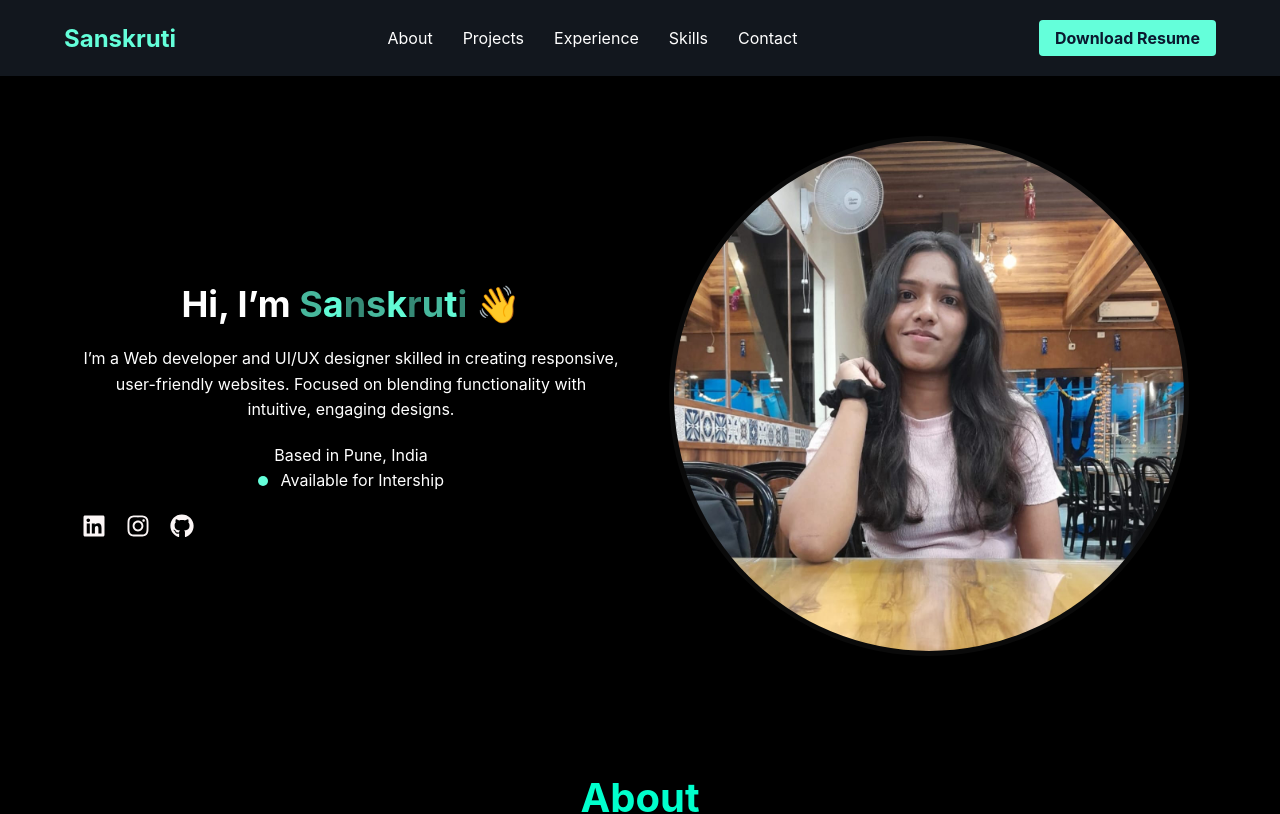
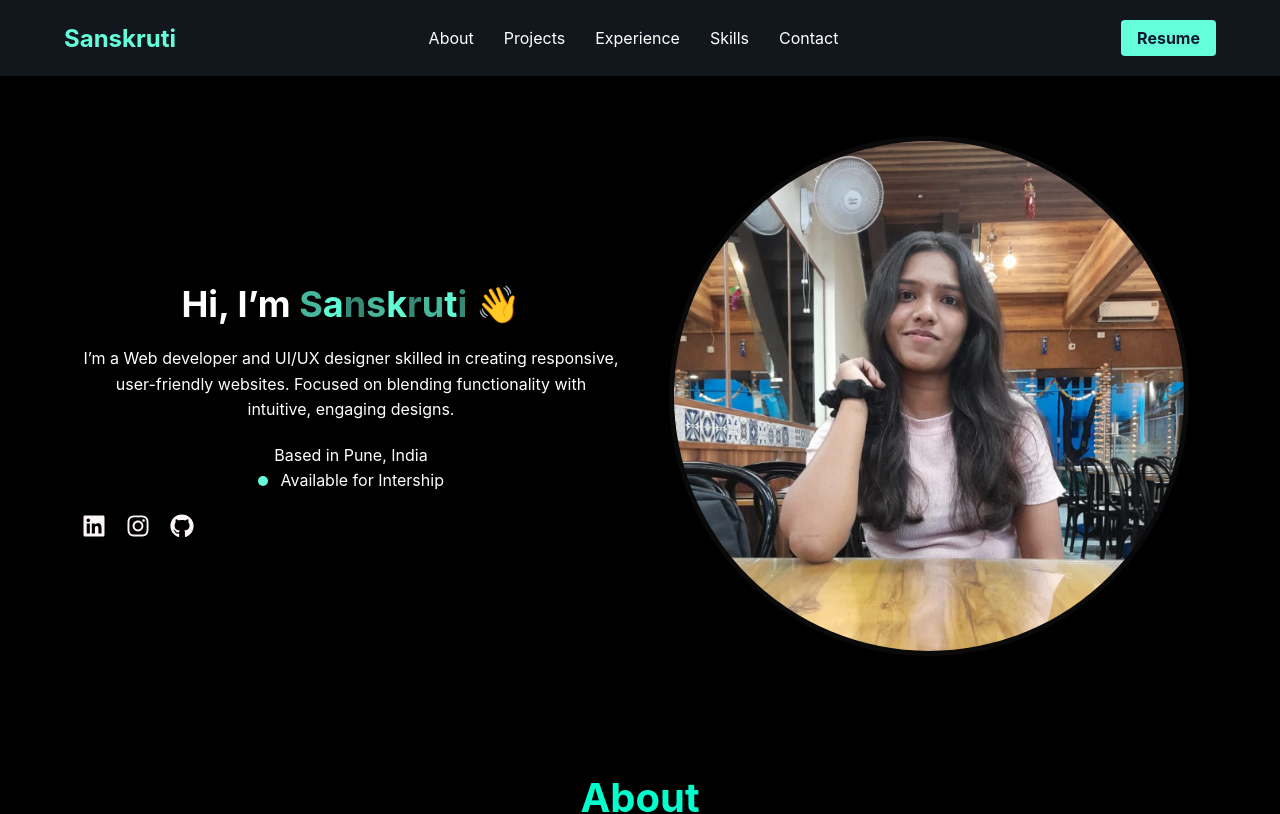
Before and after one commit to sanskrutiahire23/portfolio, a React (Create React App) app: page / in a window 1280 px wide. Shown: the top 814 px of the page. Built offline with nearby package versions, Linux system fonts and the light colour scheme.

Commit message:
Update Header.jsx

```diff
--- a/src/Components/Header.jsx
+++ b/src/Components/Header.jsx
@@ -21,7 +21,7 @@ function Header() {
         </nav>
         <div className="actions">
 
-          <a href={resume} download={resume} className="btn-download-cv">Download Resume</a>
+          <a href={resume} download={resume} className="btn-download-cv">Resume</a>
         </div>
       </div>
     </header>
```
